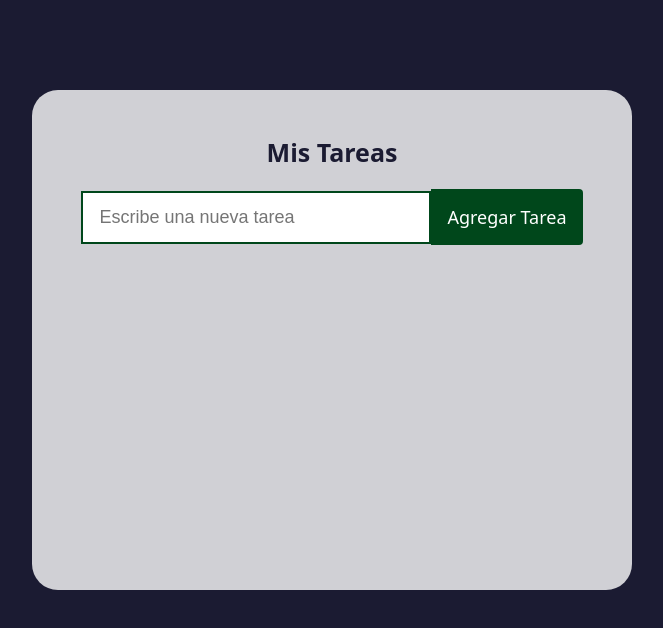
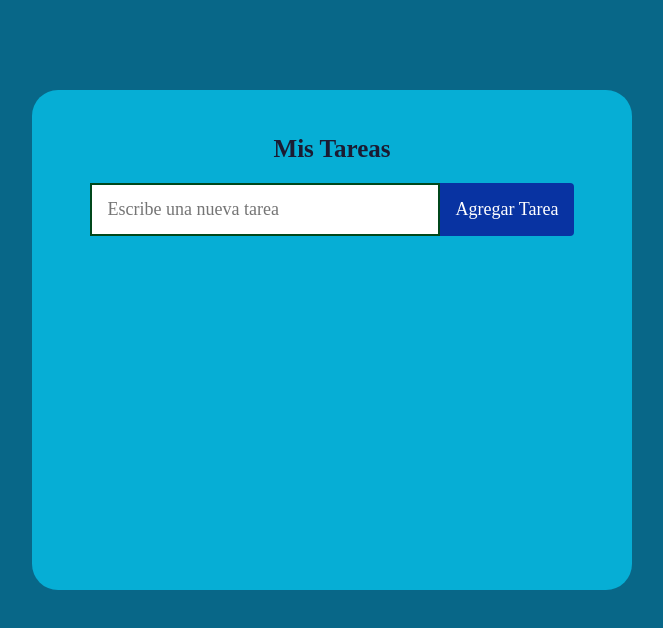
Before and after one commit to ErickSolisR16/App-ToDo, a React (Create React App) app in the folder client/: page / in a window 1280 px wide. Shown: the top 628 px of the page, without its empty margins (308-971 px from the left). Built offline with nearby package versions, Linux system fonts and the light colour scheme.

Commit message:
Application customization

```diff
--- a/client/public/index.html
+++ b/client/public/index.html
@@ -9,11 +9,6 @@
       content="Web site created using create-react-app"
     />
     <!--
-      manifest.json provides metadata used when your web app is installed on a
-      user's mobile device or desktop. See https://developers.google.com/web/fundamentals/web-app-manifest/
-    -->
-    <link rel="manifest" href="%PUBLIC_URL%/manifest.json" />
-    <!--
       Notice the use of %PUBLIC_URL% in the tags above.
       It will be replaced with the URL of the `public` folder during the build.
       Only files inside the `public` folder can be referenced from the HTML.
@@ -22,7 +17,8 @@
       work correctly both with client-side routing and a non-root public URL.
       Learn how to configure a non-root public URL by running `npm run build`.
     -->
-    <title>React App</title>
+    <link rel="icon" href="./icon.png">
+    <title>To Do App</title>
   </head>
   <body>
     <noscript>You need to enable JavaScript to run this app.</noscript>
--- a/client/src/App.css
+++ b/client/src/App.css
@@ -7,8 +7,8 @@
 html,
 body {
   color: #fff;
-  background-color: #1b1b32;
-  font-family: Lato, sans-serif;
+  background-color: #086788;
+  font-family: 'Times New Roman', Times, serif;
   margin-top: 40px;
 }
 
@@ -22,7 +22,7 @@ body {
 .task-list {
   width: 600px;
   min-height: 500px;
-  background-color: #d0d0d5;
+  background-color: #06AED5;
   padding: 25px;
   margin: 10px;
   border-radius: 26px;
@@ -31,7 +31,7 @@ body {
 h1 {
   color: #1b1b32;
   font-size: 25px;
-  font-family: system-ui, -apple-system, BlinkMacSystemFont, 'Segoe UI', Roboto, Oxygen, Ubuntu, Cantarell, 'Open Sans', 'Helvetica Neue', sans-serif;
+  font-family: 'Times New Roman', Times, serif;
   text-align: center;
   margin: 20px 0;
 }
--- a/client/src/components/Form.jsx
+++ b/client/src/components/Form.jsx
@@ -29,7 +29,8 @@ function Form(props) {
       type='text'
       placeholder='Escribe una nueva tarea'
       name='text'
-      onChange={handleChange} />
+      onChange={handleChange}
+      id='title' />
       <button className='button-task'>
         Agregar tarea
       </button>
--- a/client/src/css/Form.css
+++ b/client/src/css/Form.css
@@ -8,6 +8,7 @@
 .input-task {
   width: 350px;
   font-size: 18px;
+  font-family: 'Times New Roman', Times, serif;;
   background-color: #fff;
   padding: 14px 32px 14px 16px;
   border-radius: 4px 0 0 px;
@@ -18,12 +19,12 @@
 .button-task {
   padding: 16px;
   font-size: 18px;
-  font-family: system-ui, -apple-system, BlinkMacSystemFont, 'Segoe UI', Roboto, Oxygen, Ubuntu, Cantarell, 'Open Sans', 'Helvetica Neue', sans-serif;
+  font-family: 'Times New Roman', Times, serif;
   border: none;
   border-radius: 0 4px 4px 0;
   cursor: pointer;
   outline: none;
-  background: #00471b;
+  background: #0833a2;
   color: #fff;
   text-transform: capitalize;
 }
--- a/client/src/css/Task.css
+++ b/client/src/css/Task.css
@@ -1,7 +1,7 @@
 .task-container {
   width: 500px;
   min-height: 65px;
-  background-color: #1b1b32;
+  background-color: #2966ff;
   margin: 5px 0;
   padding: 8px 15px 8px 20px;
   display: flex;
@@ -12,21 +12,8 @@
   cursor: pointer;
 }
 
-.task-container:nth-child(3n + 1) {
-  background-color: #1b1b32;
-
-}
-
-.task-container:nth-child(3n + 2) {
-  background-color: #2a2a40;
-}
-
-.task-container:nth-child(3n + 3) {
-  background-color: #3b3b4f;
-}
-
 .task-container.completed {
-  background-color: #5a01a7;
+  background-color: #0338bf;
   text-decoration: line-through;
 }
 
```
Also changed, not shown: client/public/icon.png (added), client/public/manifest.json (deleted), client/public/robots.txt (deleted), 1 other file (tests, documents, lock files or other folders).
